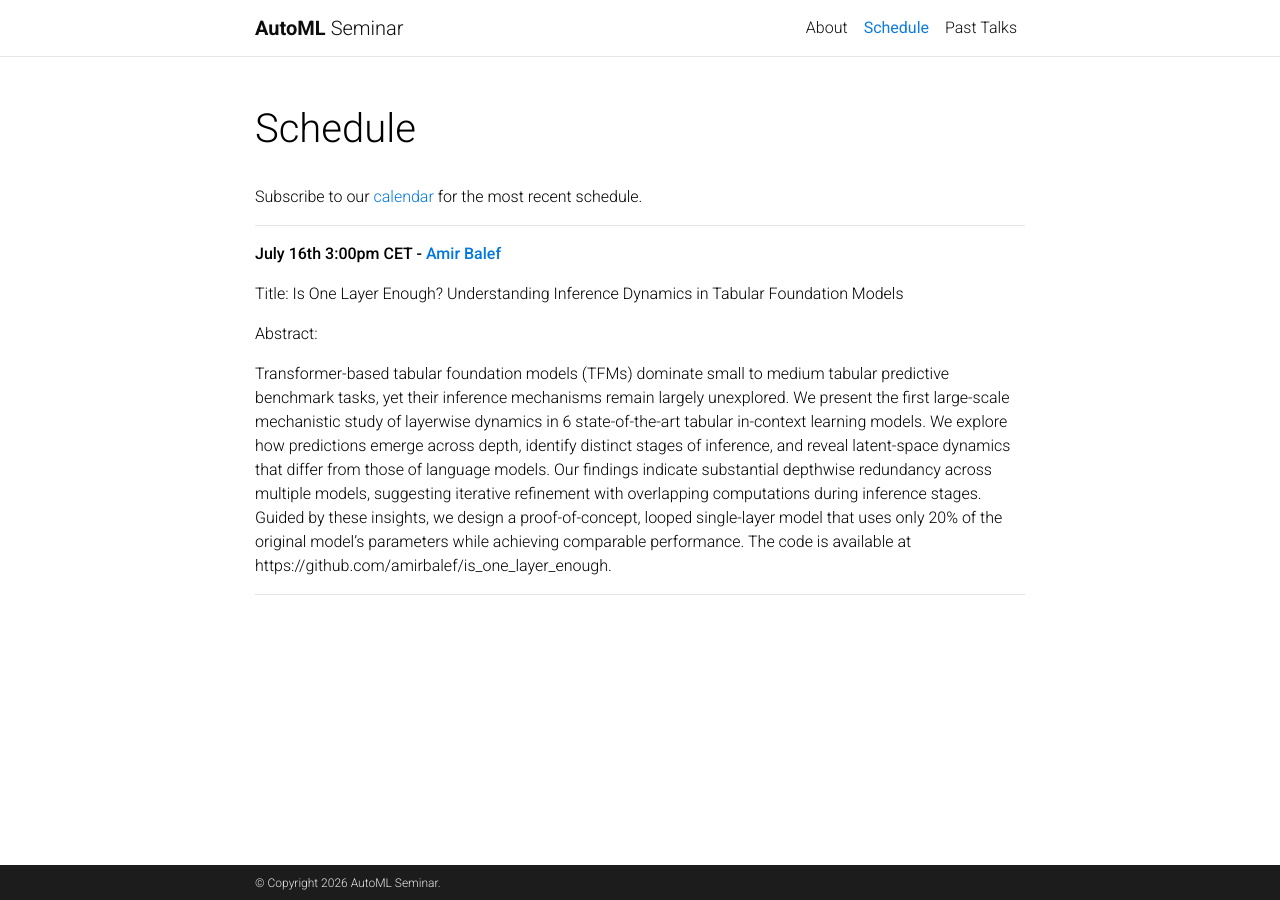
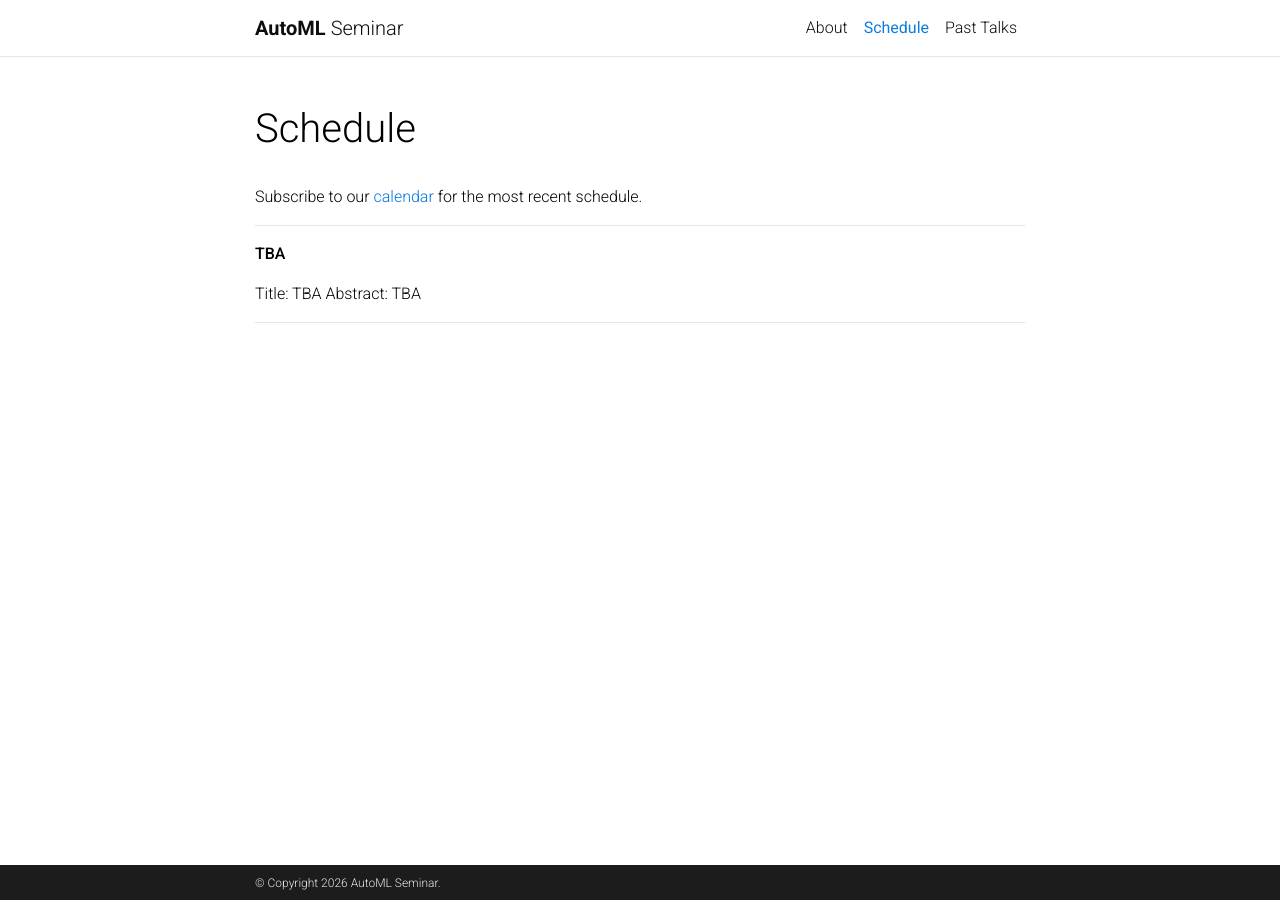
Before and after one commit to AutoML-Seminars/AutoML-Seminars.github.io, a Jekyll site: the page built from _pages/schedule.md, in a window 1280 px wide. Built offline with Jekyll 4.4.1, drawn with Linux system fonts in a browser that asks for light colours; comment, search, counter and statistics services are not loaded; a style sheet for code colours, icons or effects is not loaded.

```diff
--- a/_pages/schedule.md
+++ b/_pages/schedule.md
@@ -13,12 +13,9 @@ Subscribe to our [calendar](https://calendar.google.com/calendar/u/2?cid=YXV0b21
 ---------
 
 
-**July 16th 3:00pm CET - [Amir Balef](https://www.balef.me/)**
+**TBA**
 
-Title: Is One Layer Enough? Understanding Inference Dynamics in Tabular Foundation Models
-
-Abstract:
-
-Transformer-based tabular foundation models (TFMs) dominate small to medium tabular predictive benchmark tasks, yet their inference mechanisms remain largely unexplored. We present the first large-scale mechanistic study of layerwise dynamics in 6 state-of-the-art tabular in-context learning models. We explore how predictions emerge across depth, identify distinct stages of inference, and reveal latent-space dynamics that differ from those of language models. Our findings indicate substantial depthwise redundancy across multiple models, suggesting iterative refinement with overlapping computations during inference stages. Guided by these insights, we design a proof-of-concept, looped single-layer model that uses only 20% of the original model’s parameters while achieving comparable performance. The code is available at https://github.com/amirbalef/is_one_layer_enough.
+Title: TBA
+Abstract: TBA
 
 ---------
```
Also changed, not shown: _pages/about.md (+1 -1 lines), _pages/past_talks.md (+3 -1 lines).
